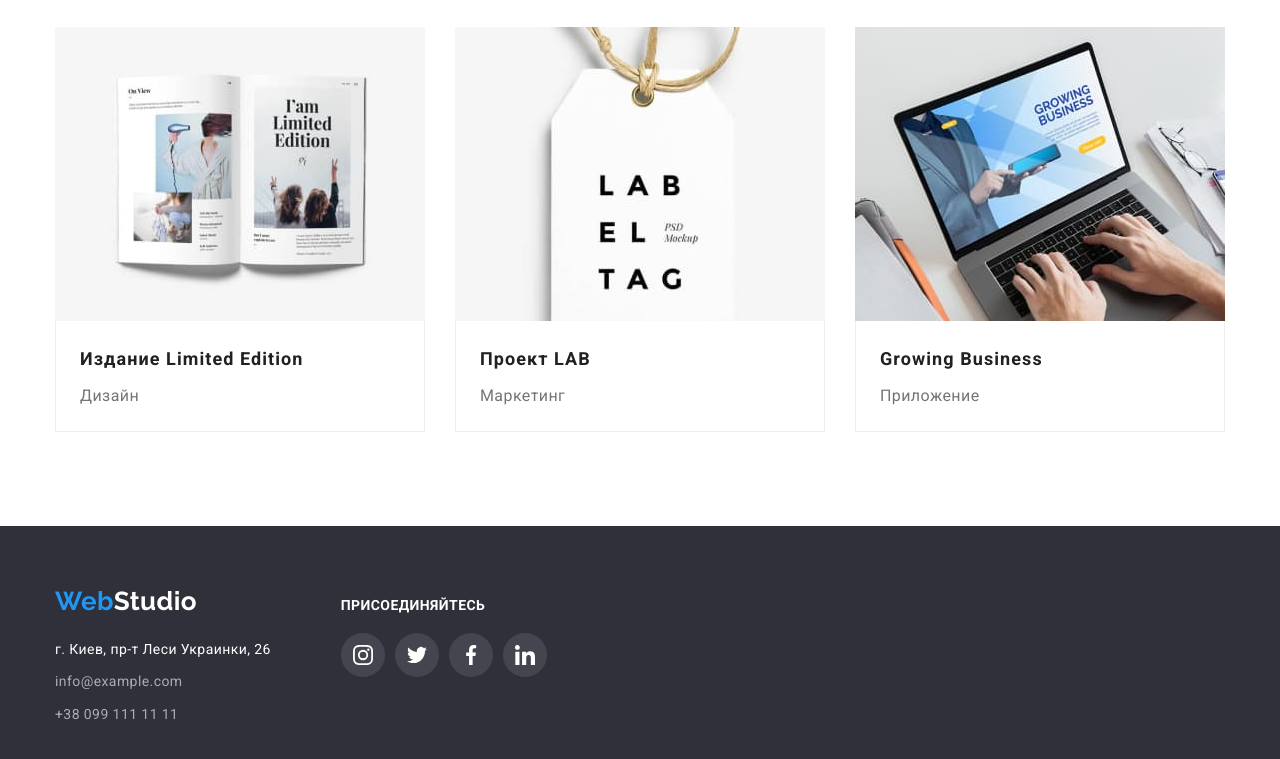
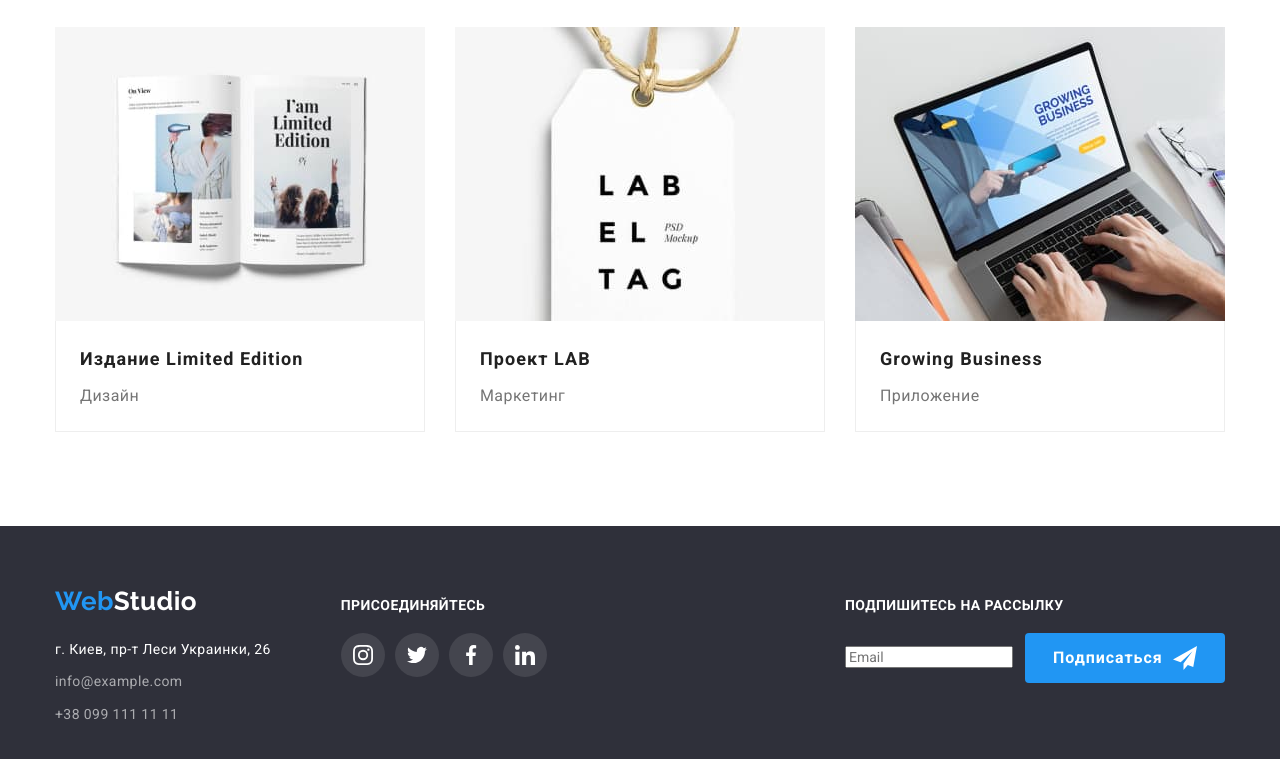
Before and after one commit to Viktor-Kostiuchenko/goit-markup-hw-06, a plain HTML site: page portfolio.html in a window 1280 px wide. Shown: the part 1105-1864 px from the top of the page. Drawn offline with nearby package versions, Linux system fonts and the light colour scheme.

Commit message:
Create footer subscription

```diff
--- a/css/styles.css
+++ b/css/styles.css
@@ -330,12 +330,48 @@ ol {
   fill: var(--primary-white-color);
 }
 
-.join {
+.social-call {
   display: block;
   margin-bottom: 20px;
   color: var(--primary-white-color);
   text-transform: uppercase;
   line-height: 1.17;
+}
+
+.subscription {
+  margin-left: auto;
+}
+
+.subscription-call {
+  display: block;
+  margin-bottom: 20px;
+  color: var(--primary-white-color);
+  text-transform: uppercase;
+  line-height: 1.17;
+}
+
+.subscription-box {
+  display: flex;
+  align-items: center;
+}
+
+.subscription-form-wrapper {
+  margin-right: 12px;
+}
+
+.subscription-form {
+}
+
+.button.subscribe {
+  padding: 10px 28px;
+}
+
+.button .icon-send {
+  margin-left: 10px;
+
+  fill: currentColor;
+
+  transition: fill var(--duration-timing-function);
 }
 
 /* ! ===================================END OF FOOTER=================================== */
@@ -375,7 +411,9 @@ ol {
 
 /** Button */
 .button {
-  display: block;
+  display: flex;
+  align-items: center;
+
   min-width: 200px;
   padding: 10px 32px;
   margin-left: auto;
--- a/portfolio.html
+++ b/portfolio.html
@@ -219,7 +219,7 @@
             </address>
          </div>
          <div class="company-socials">
-            <b class="join">присоединяйтесь</b>
+            <b class="social-call">присоединяйтесь</b>
             <ul class="socials list">
                <li class="social-item">
                   <a class="network firm" href="" aria-label="перейти в instagram компании">
@@ -251,6 +251,23 @@
                </li>
             </ul>
          </div>
+         <div class="subscription">
+            <b class="subscription-call">подпишитесь на рассылку</b>
+            <div class="subscription-box">
+               <div class="subscription-form-wrapper">
+                  <form class="subscription-form" name="signup_form" autocomplete="on" novalidate>
+                     <label>
+                        <input type="email" name="email" placeholder="Email" />
+                     </label>
+               </div>
+               <button class="button subscribe">
+                  Подписаться
+                  <svg class="icon-send" width="24" height="24">
+                     <use href="./images/icons/sprite.svg#send"></use>
+                  </svg>
+               </button>
+            </div>
+         </div>
       </div>
    </footer>
 
```
Also changed, not shown: index.html (+18 -1 lines).
